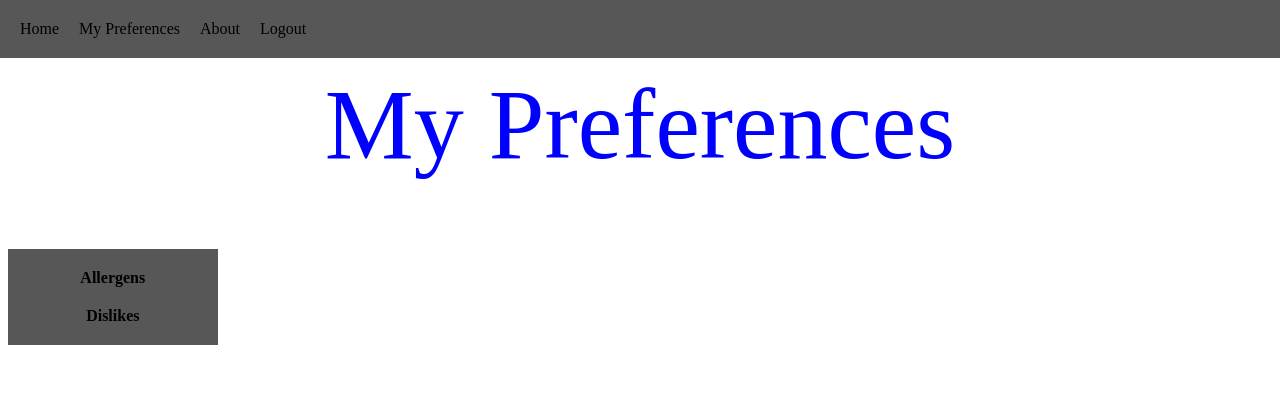
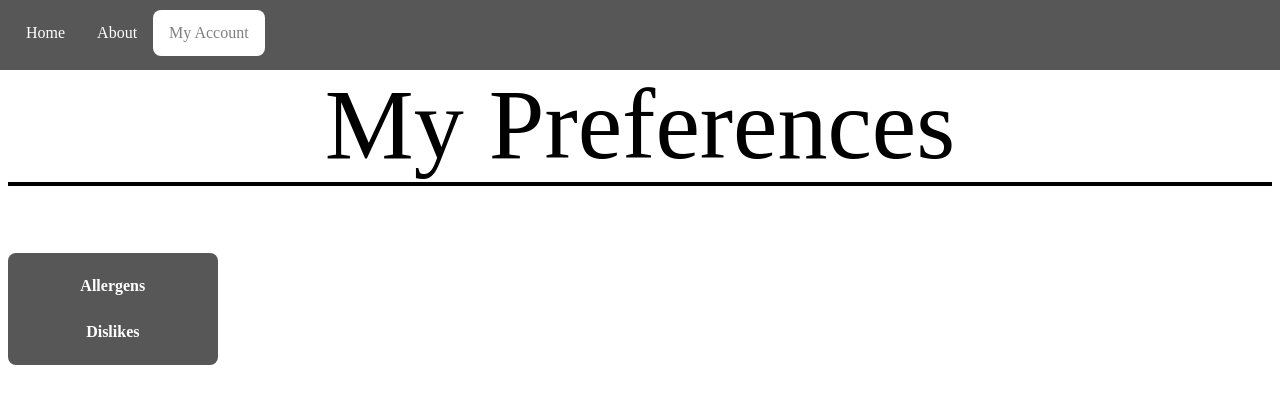
Before and after one commit to ijsteele/cr-or-russell, a Flask app: page /preferences in a window 1280 px wide. Shown: the top 404 px of the page. Run offline with Flask 2, Linux system fonts and the light colour scheme.

Commit message:
added drop down

```diff
--- a/static/site.css
+++ b/static/site.css
@@ -1,8 +1,15 @@
 h1 {
   text-align: center;
   font-weight: 300;
-  color: blue;
+  color: black;
   font-size: 100px;
+  border: 1px;
+}
+
+h1:after {
+  content: " ";
+  display: block;
+  border: 2px solid black;
 }
 
 ul.horizontal {
@@ -22,33 +29,75 @@ ul.vertical {
   background-color: rgb(87, 87, 87);
   list-style-type: none;
   width: 15%;
+  border-radius: 8px;
 }
 
-li a,
-li b {
-  text-align: center;
-  display: block;
-  color: #000;
-  text-decoration: none;
-  padding: 10px;
-  transition-duration: 0.4s;
-  border-radius: 8px;
+ul {
+  list-style-type: none;
+  margin: 0;
+  padding: 0;
+  overflow: show;
+  background-color: #333;
+}
+
+li {
+  float: none;
 }
 
 li a {
   float: left;
 }
 
-li a:active,
-li b:active {
-  background-color: rgb(54, 54, 54);
+li a,
+li b,
+.dropbtn {
+  display: block;
   color: white;
+  text-align: center;
+  padding: 14px 16px;
+  text-decoration: none;
+  transition-duration: 0.4s;
+  border-radius: 8px;
 }
 
 li a:hover,
-li b:hover {
-  background-color: rgb(70, 70, 70);
+li a.active,
+li b:hover,
+li b.active,
+.dropdown:hover .dropbtn {
+  background-color: white;
+  color: gray;
+}
+
+li.dropdown {
+  display: inline-block;
+}
+
+.dropdown-content {
+  display: none;
+  position: absolute;
+  background: none;
+  top: 80%;
+  min-width: 160px;
+}
+
+.dropdown-content a {
+  background-color: gray;
   color: white;
+  border: 3px solid gray;
+  padding: 12px 16px;
+  text-decoration: none;
+  display: block;
+  text-align: left;
+  float: none;
+}
+
+.dropdown-content a:hover {
+  background-color: white;
+}
+
+.dropdown:hover .dropdown-content {
+  display: block;
 }
 
 .center {
--- a/templates/preferences.html
+++ b/templates/preferences.html
@@ -11,9 +11,13 @@
 
 <ul class="horizontal">
     <li><a href="/">Home</a></li>
-    <li><a class="active"href="preferences">My Preferences</a></li>
-    <li><a href="about">About</a></li>
-    <li><a href="logout">Logout</a></li>
+    <li><a href="#">About</a></li>
+    <li class="dropdown"><a class="active dropbtn">My Account</a>
+        <div class="dropdown-content">
+            <a href="preferences">Preferences</a>
+            <a href="#">Settings</a>
+            <a href="logout">Logout</a>
+    </div></li>
 </ul>
 <h1>My Preferences</h1>
 <ul class="vertical">
```
Also changed, not shown: templates/homepage.html (+10 -4 lines).
